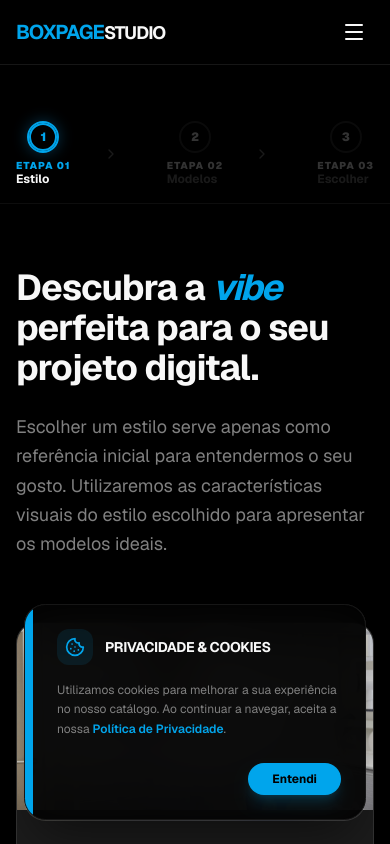
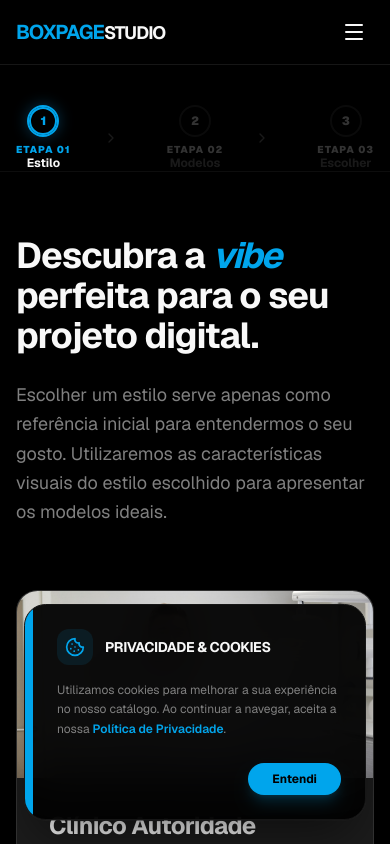
Before and after one commit to ricardojosino/boxpage-website-catalog, a Next.js app: page / in a window 390 px wide. Shown: the top 844 px of the page. Built offline with nearby package versions, Linux system fonts and the light colour scheme.

Commit message:
Ajuste no header. melhor responsividade

```diff
--- a/src/components/Header.tsx
+++ b/src/components/Header.tsx
@@ -20,8 +20,9 @@ export default function Header() {
 
   return (
     <header className="sticky top-0 z-100 w-full border-b border-border bg-background shadow-sm">
+
       {/* Desktop Header Content (>= 1200px) */}
-      <div className="hidden xl:flex boxed-container h-20 items-center justify-between">
+      <div className="hidden xl:flex boxed-container h-14 items-center justify-between">
         <Link href="/" className="flex items-center gap-2">
           <span className="text-2xl font-bold tracking-tighter text-primary">
             BOXPAGE<span className="text-foreground">STUDIO</span>
@@ -51,6 +52,7 @@ export default function Header() {
           <Link href="https://boxpage.pt" target="_blank" className="hover:text-primary transition-colors">Site Oficial</Link>
         </nav>
       </div>
+
 
       {/* Mobile/Tablet Header Content (< 1200px) */}
       <div className="xl:hidden full-container h-16 flex items-center justify-between">
--- a/src/components/Stepper.tsx
+++ b/src/components/Stepper.tsx
@@ -23,7 +23,7 @@ export default function Stepper({ currentStep, styleId }: StepperProps) {
   }
 
   return (
-    <div className="w-full bg-background border-b border-white/5 py-4 xl:py-6 sticky top-16 xl:top-20 z-40 backdrop-blur-md">
+    <div className="w-full bg-background border-b border-white/5  xl:py-3 z-40 backdrop-blur-md">
       <div className="boxed-container">
         <nav aria-label="Progress" className="flex items-center justify-center">
           <ol className="flex items-center gap-4 sm:gap-8 xl:gap-16 w-full max-w-4xl">
@@ -38,7 +38,7 @@ export default function Stepper({ currentStep, styleId }: StepperProps) {
               const isClickable = status !== 'upcoming'
 
               return (
-                <li key={step.id} className={`flex items-center ${!isLast ? 'flex-1' : ''}`}>
+                <li key={step.id} className={`flex items-center justify-center ${!isLast ? 'flex-1' : ''}`}>
                   <Link
                     href={isClickable ? stepPath : '#'}
                     className={`flex flex-col sm:flex-row items-center gap-2 sm:gap-4 group transition-all ${isClickable ? 'cursor-pointer hover:opacity-80' : 'cursor-default opacity-40'}`}
@@ -67,7 +67,7 @@ export default function Stepper({ currentStep, styleId }: StepperProps) {
                     </div>
 
                     {/* Labels */}
-                    <div className="flex flex-col">
+                    <div className="flex flex-col items-center sm:items-start text-center sm:text-left">
                       <span className={`text-[10px] sm:text-[11px] uppercase font-black tracking-widest leading-none ${status === 'active' ? 'text-primary' : 'text-muted-foreground'}`}>
                         Etapa 0{step.id}
                       </span>
```
